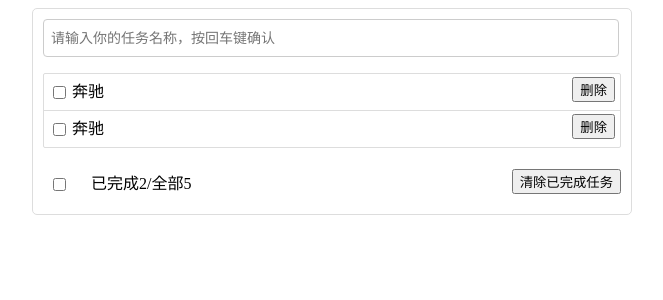
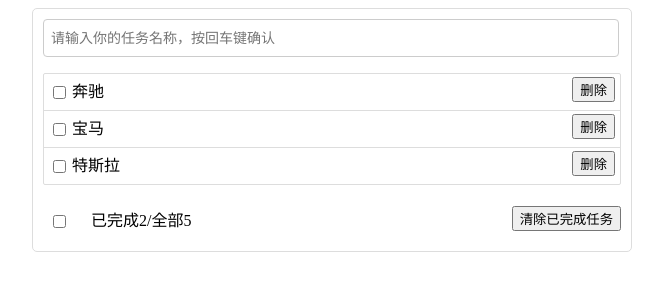
Before and after one commit to liva92/mall, a Vue app: page / in a window 1280 px wide. Shown: the top 300 px of the page, without its empty margins (308-971 px from the left). Built offline with nearby package versions, Linux system fonts and the light colour scheme.

Commit message:
数据遍历显示

```diff
--- a/src/App.vue
+++ b/src/App.vue
@@ -2,17 +2,18 @@
   <div class="todo-container">
     <div class="todo-wrap">
       <Header />
-      <List />
+      <List :todos="todos"/>
       <Footer />
     </div>
   </div>
 </template>
 <script lang="ts">
-import { defineComponent } from 'vue'
+import { defineComponent, reactive, toRefs } from 'vue'
 // 引入直接的子级组件
 import Header from './components/Header.vue'
 import List from './components/List.vue'
 import Footer from './components/Footer.vue'
+import {Todo} from './type/type'
 
 export default defineComponent({
   name: 'App',
@@ -22,21 +23,31 @@
     List,
     Footer,
   },
+  setup() {
+    const state = reactive<{ todos: Todo[] }>({
+      todos: [
+        { id: 1, title: '奔驰', isCompleted: false },
+        { id: 2, title: '宝马', isCompleted: true },
+        { id: 3, title: '特斯拉', isCompleted: false },
+      ],
+    })
+    return {
+      ...toRefs(state),
+    }
+  },
 })
 </script>
 
-<style lang='scss'>
+<style lang="scss">
 /*app*/
 .todo-container {
   width: 600px;
   margin: 0 auto;
   // border: 1px solid #ddd;
-  & .todo-wrap{
-      padding: 10px;
+  & .todo-wrap {
+    padding: 10px;
     border: 1px solid #ddd;
     border-radius: 5px;
   }
-
 }
-
 </style>
--- a/src/components/Item.vue
+++ b/src/components/Item.vue
@@ -1,16 +1,21 @@
 <template>
   <li>
-    <label for="item">
-      <input type="checkbox" name="item" />
-      <span>奔驰</span>
+    <label>
+      <input type="checkbox" />
+      <span>{{ todo.title }}</span>
     </label>
     <button class="btn btn-danger">删除</button>
   </li>
 </template>
 
 <script lang="ts">
+import { Todo } from '../type/type'
+
 export default {
   name: 'Item',
+  props: {
+    todo: Object as () => Todo,
+  },
 }
 </script>
 <style lang="scss">
@@ -36,10 +41,10 @@
     margin-top: 3px;
   }
   &:before {
-  content: initial;
-}
-&:last-child {
-  border-bottom: none;
-}
+    content: initial;
+  }
+  &:last-child {
+    border-bottom: none;
+  }
 }
 </style>
--- a/src/components/List.vue
+++ b/src/components/List.vue
@@ -1,7 +1,11 @@
 <template>
   <ul class="todo-main">
-    <Item />
-    <Item />
+    <Item
+      v-for="(todo, index) in todos"
+      :key="todo.id"
+      :todo="todo"
+      :index="index"
+    />
   </ul>
 </template>
 
@@ -12,9 +16,7 @@
   components: {
     Item,
   },
-  setup() {
-    return {}
-  },
+  props: ['todos'],
 }
 </script>
 <style lang="scss">
--- /dev/null
+++ b/src/type/type.ts
@@ -0,0 +1,5 @@
+export interface Todo{
+    id:number,
+    title:string,
+    isCompleted:boolean
+}
```
